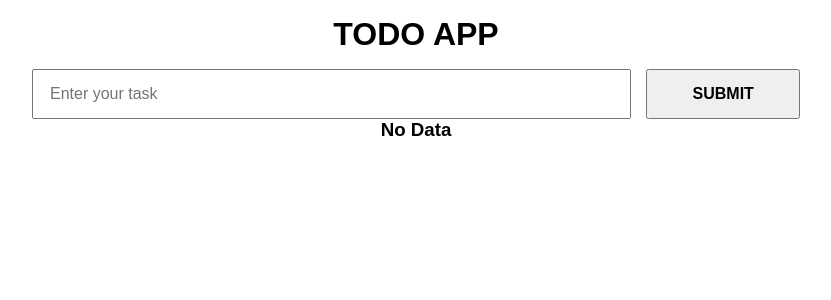
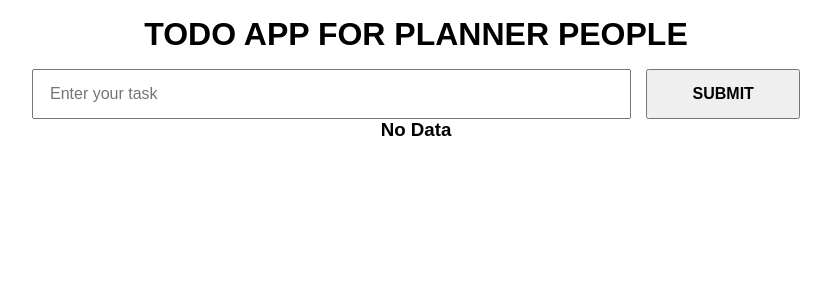
Before and after one commit to rjcoder86/Todo, a Django app: page / in a window 1280 px wide. Shown: the top 300 px of the page, without its empty margins (224-1055 px from the left). Run offline with Django 4.2, Linux system fonts and the light colour scheme; data that the repository does not hold is empty.

Commit message:
title change

```diff
--- a/Todo/templates/index.html
+++ b/Todo/templates/index.html
@@ -2,12 +2,12 @@
 <html lang="en">
   <head>
     <meta charset="UTF-8" />
-    <title>TodoApp</title>
+    <title>TodoApp for Planner People</title>
     {% load static %}
     <link rel="stylesheet" href="{% static '/style.css' %}" />
   </head>
   <body>
-    <h1>TODO APP</h1>
+    <h1>TODO APP FOR PLANNER PEOPLE</h1>
 
     {% if item %}
     <form class="form" action="{% url 'updatetask' id %}" method="POST">
```
